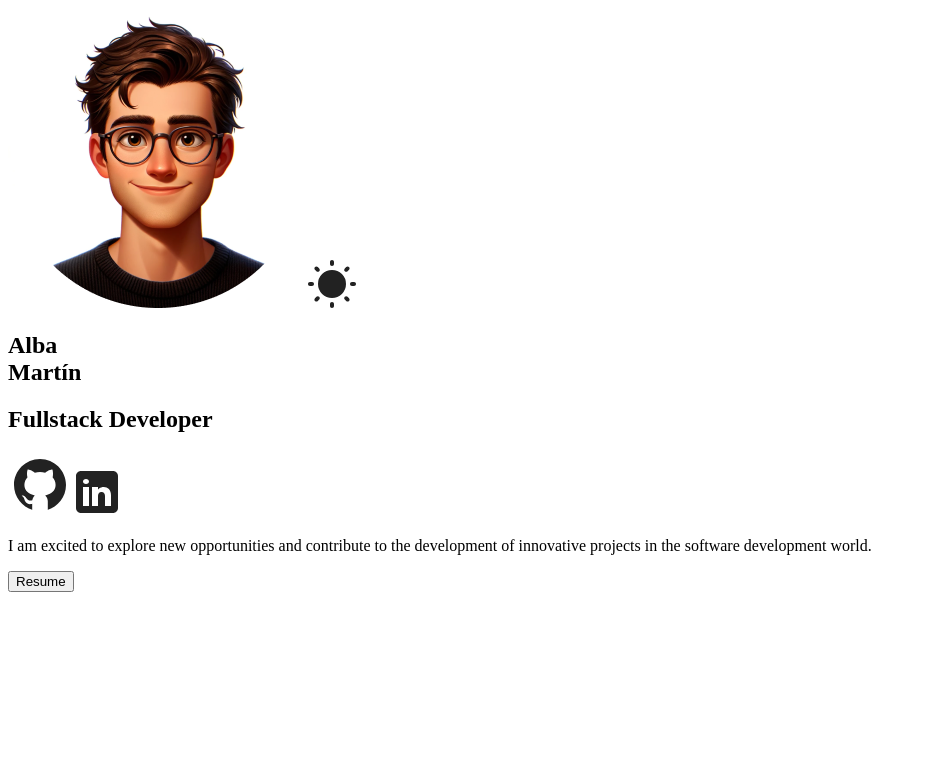
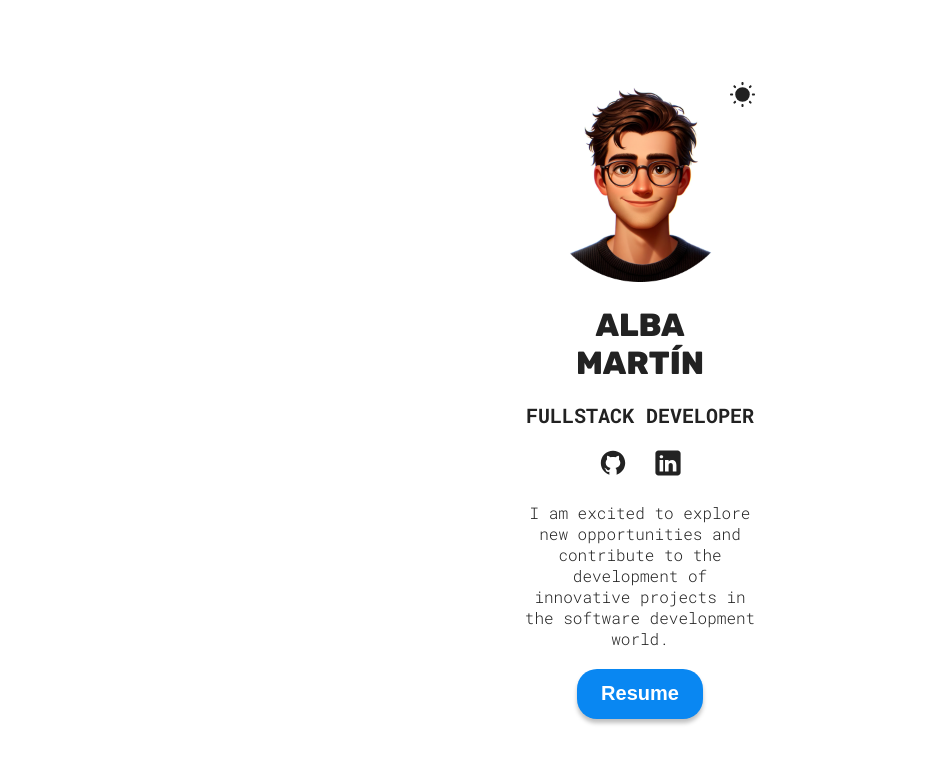
Before and after one commit to albams5/portfolio, a React (Vite) app: page / in a window 1280 px wide. Shown: the top 764 px of the page, without its empty margins (0-926 px from the left). Built offline with nearby package versions, Linux system fonts and the light colour scheme.

Commit message:
styles: added general styles and hero component styles

```diff
--- a/src/App.css
+++ b/src/App.css
@@ -0,0 +1,68 @@
+:root {
+    --background-color: #fff;
+    --btn-color: #0987f2;
+    --btn-text-color: #fff;
+    --project-card-bg: #ffffff00;
+    --text-color:#222;
+    --form-text-color: #555;
+    --footer-text-color: #888;
+}
+
+[data-theme="dark"]{
+    --background-color: #222;
+    --btn-color: #fff;
+    --btn-text-color: #222;
+    --project-card-bg: #fff;
+    --text-color:#fff;
+    --form-text-color: #fff;
+    --footer-text-color: #200707;
+}
+
+body{
+    background-color: var(--background-color);
+    display: flex;
+    justify-content: center;
+    margin: 0 auto 60px;
+}
+
+#root{
+    display: flex;
+    flex-direction: column;
+    gap: 60px;
+}
+
+h1,h2,h3, p{
+    color: var(--text-color);
+    margin: 0;
+    padding: 0;
+}
+
+h2,h3,p{
+    font-family: "Roboto Mono", monospace;
+}
+
+h1,h2{
+    text-transform: uppercase;
+}
+
+h2, h3{
+    font-size: 20px;
+}
+
+h1{
+    font-family: "Rubik", sans-serif;
+    font-size: 32px;
+}
+
+p{
+    font-size: 16px;
+    font-weight: 300;
+}
+
+.sectionTitle {
+    margin-bottom: 30px
+}
+
+.hover{
+    cursor: pointer;
+}
--- a/src/sections/Hero/Hero.tsx
+++ b/src/sections/Hero/Hero.tsx
@@ -35,7 +35,7 @@
                 <img src={linkedinIcon} alt="Linkedin Icon" />
                 </a>
             </span>
-            <p> I am excited to explore new opportunities and contribute to the development of innovative projects in the software development world.</p>
+            <p className={styles.description}> I am excited to explore new opportunities and contribute to the development of innovative projects in the software development world.</p>
             <a href={CV} download="Alba_Resume.pdf">
                 <button className="hover">Resume</button>
             </a>
--- a/src/sections/Hero/HeroStyles.module.css
+++ b/src/sections/Hero/HeroStyles.module.css
@@ -0,0 +1,76 @@
+.container{
+    display: flex;
+    flex-direction: column;
+    justify-content: center;
+    gap: 20px;
+    text-align: center;
+    height: 100dvh;
+    min-height: 500px;
+    .hero{
+        max-width: 200px;
+    }
+    span{
+        display: flex;
+        gap: 25px;
+        justify-content: center;
+        a{
+            margin: 0;
+            img{
+                width: 30px;
+            }
+        }
+    }
+    a{
+        width: fit-content;
+        align-self: center;
+
+    }
+
+    button {
+        background-color: var(--btn-color);
+        color: var(--btn-text-color);
+        border: none;
+        border-radius: 20px;
+        width: 126px;
+        height: 50px;
+        font-size: 20px;
+        font-weight: bold;
+        box-shadow: 0 4px 4px rgba(0,0,0,0.25);
+        transition: box-shadow 200ms ease-in-out, transform 200ms ease-in-out;
+    }
+
+    button:hover {
+        transform: scale(1.05)
+    }
+
+    button:active{
+        transform: translateY(2px);
+        box-shadow: 0 2px 2px rgba(0,0,0,0.25)
+    }
+}
+
+.colorModeContainer{
+    position: relative;
+}
+
+.colorMode{
+    position: absolute;
+    right: 0;
+    width: 25px;
+}
+
+.colorMode:hover{
+    cursor:pointer;
+}
+
+.description{
+    max-width: 24ch;
+    align-self: center;
+}
+
+.info{
+    display: flex;
+    flex-direction: column;
+    justify-content: center;
+    gap: 20px;
+}
```
